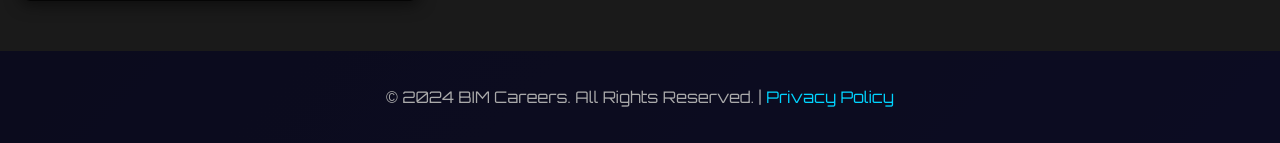
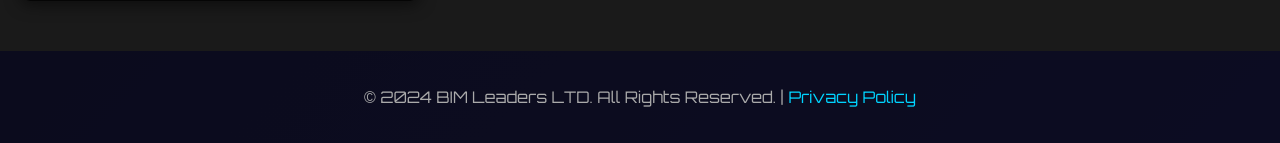
Before and after one commit to Miraawwq/TELBOT, a Flask app: page /career in a window 1280 px wide. Shown: the part 2822-2965 px from the top of the page. Run offline with Flask 3, Linux system fonts and the light colour scheme.

Commit message:
Update career.html

```diff
--- a/templates/career.html
+++ b/templates/career.html
@@ -549,7 +549,7 @@
     </script>
     <!-- Футер -->
     <footer>
-        <p>&copy; 2024 BIM Careers. All Rights Reserved. | <a href="/privacy">Privacy Policy</a></p>
+        <p>&copy; 2024 BIM Leaders LTD. All Rights Reserved. | <a href="/privacy">Privacy Policy</a></p>
     </footer>
 </body>
 </html>
```
